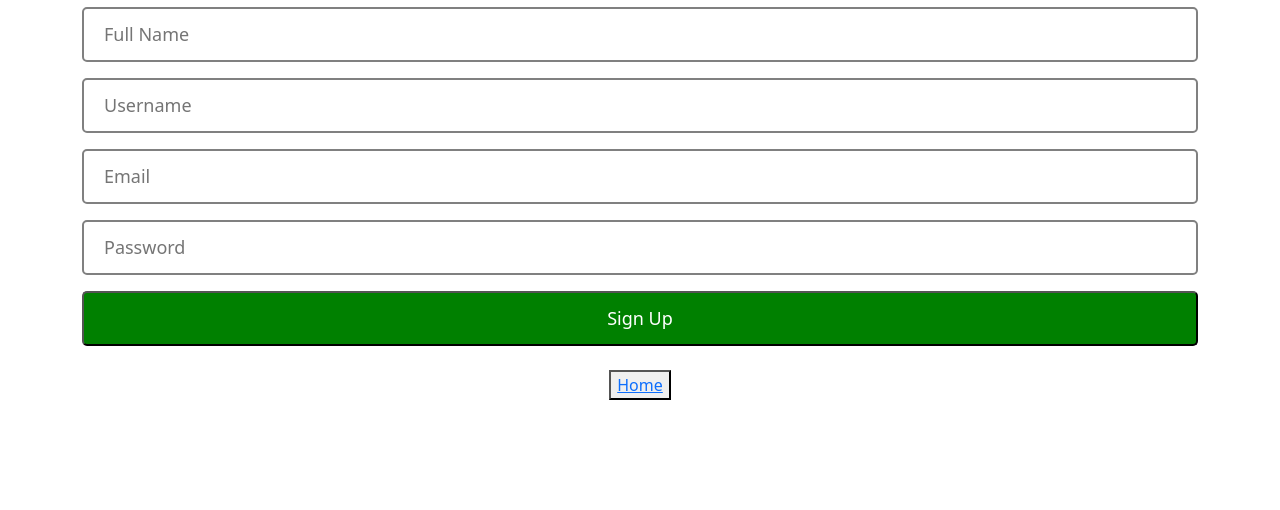
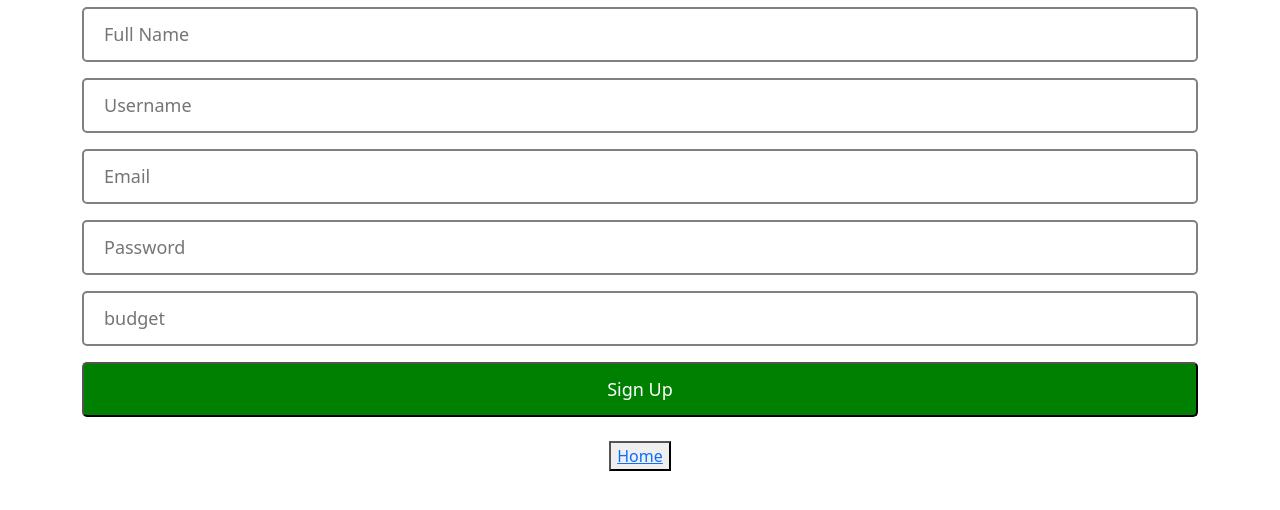
Before and after one commit to ShahadilMunawir/Expursuit, a Django app: page /signup/ in a window 1280 px wide. Shown: the part 57-567 px from the top of the page. Run offline with Django 4.2, Linux system fonts and the light colour scheme.

Commit message:
minor changes

```diff
--- a/templates/signup.html
+++ b/templates/signup.html
@@ -19,8 +19,9 @@
 				{% csrf_token %}
 				<input type="text" placeholder="Full Name" name="fullname" required><br>
 				<input type="text" placeholder="Username" name="username" required><br>
-				<input type="email" placeholder="Email" name="password" required><br>
-				<input type="password" placeholder="Password" name="email" required><br>
+				<input type="email" placeholder="Email" name="email" required><br>
+				<input type="password" placeholder="Password" name="password" required><br>
+				<input type="text" placeholder="budget" name="budget" required><br>
 				<input type="submit" value="Sign Up">
 			</form>
 			<button><a href="/">Home</a></button>
```
